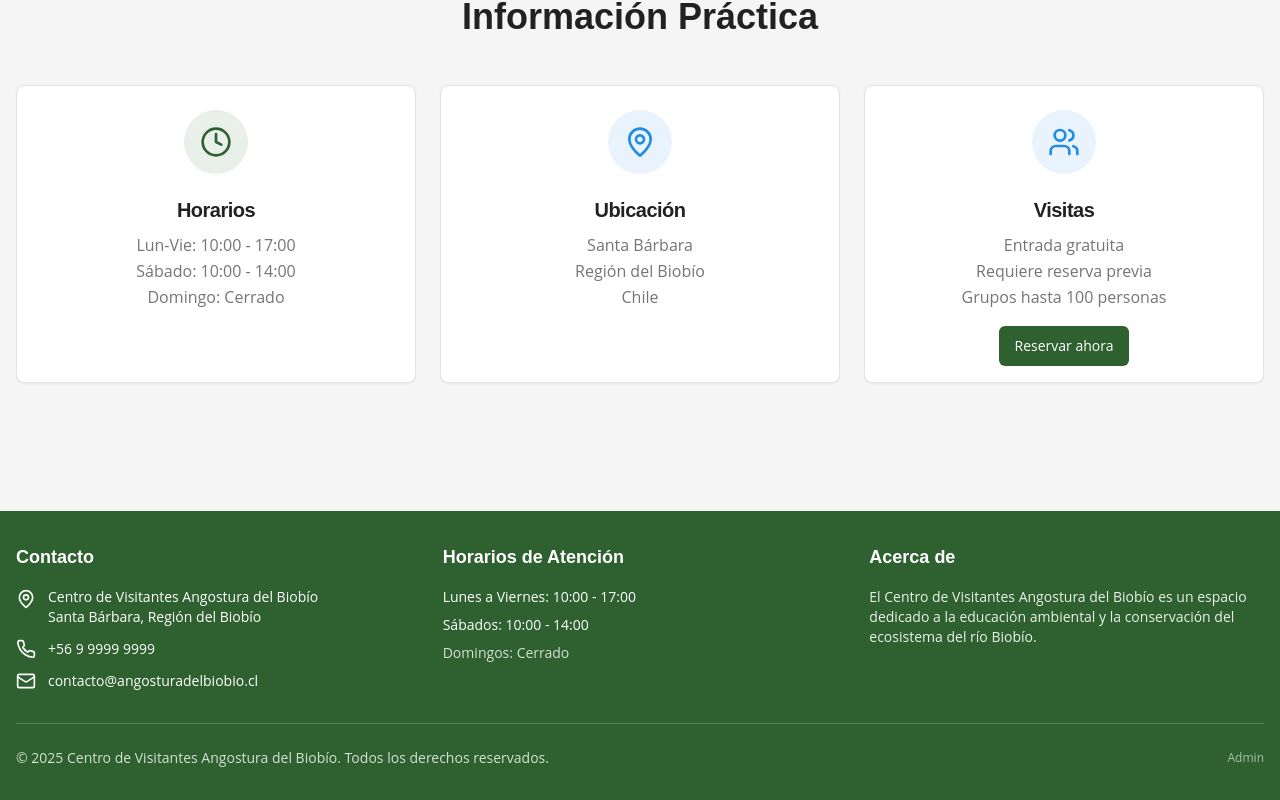
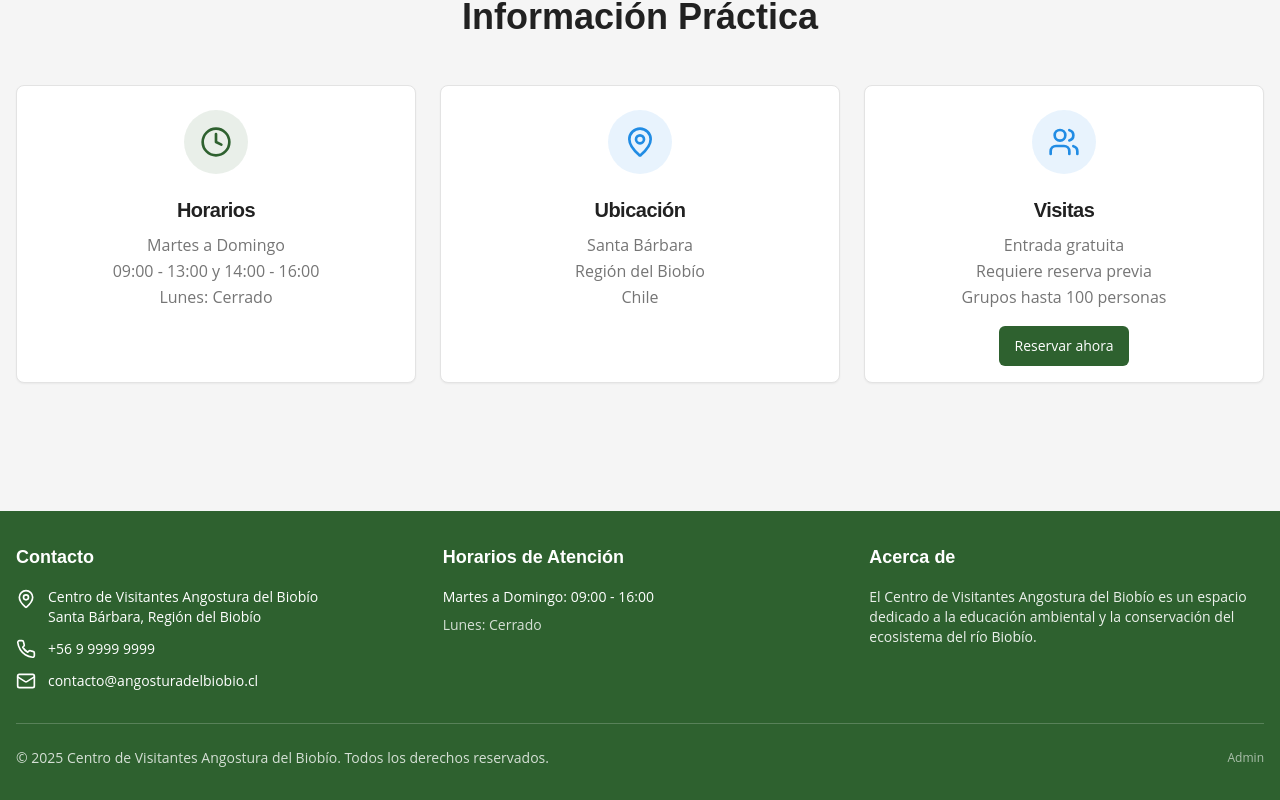
Before and after one commit to fernandogbz/centro-visitantes-angostura, a React (Vite) app: page / in a window 1280 px wide. Shown: the part 1444-2244 px from the top of the page. Built offline with nearby package versions, Linux system fonts and the light colour scheme; the HTML template or start-up script is replaced by a standard one.

Commit message:
fix: update operating hours to reflect new schedule and close on Mondays

```diff
--- a/src/components/Footer.tsx
+++ b/src/components/Footer.tsx
@@ -46,9 +46,8 @@ const Footer = () => {
                 Horarios de Atención
               </h3>
               <div className="text-sm space-y-2">
-                <p>Lunes a Viernes: 10:00 - 17:00</p>
-                <p>Sábados: 10:00 - 14:00</p>
-                <p className="text-primary-foreground/80">Domingos: Cerrado</p>
+                <p>Martes a Domingo: 09:00 - 16:00</p>
+                <p className="text-primary-foreground/80">Lunes: Cerrado</p>
               </div>
             </div>
 
--- a/src/pages/Home.tsx
+++ b/src/pages/Home.tsx
@@ -97,11 +97,11 @@ const Home = () => {
                 </CardHeader>
                 <CardContent className="pb-3 pt-0">
                   <p className="text-base text-muted-foreground leading-relaxed">
-                    Lun-Vie: 10:00 - 17:00
+                    Martes a Domingo
                     <br />
-                    Sábado: 10:00 - 14:00
+                    09:00 - 13:00 y 14:00 - 16:00
                     <br />
-                    Domingo: Cerrado
+                    Lunes: Cerrado
                   </p>
                 </CardContent>
               </Card>
--- a/src/pages/Informacion.tsx
+++ b/src/pages/Informacion.tsx
@@ -36,15 +36,15 @@ const Informacion = () => {
               </CardHeader>
               <CardContent className="space-y-3">
                 <div className="flex justify-between py-2 border-b">
-                  <span className="font-medium">Lunes - Viernes</span>
-                  <span className="text-muted-foreground">10:00 - 17:00</span>
+                  <span className="font-medium">Martes a Domingo</span>
+                  <span className="text-muted-foreground">09:00 - 13:00</span>
                 </div>
                 <div className="flex justify-between py-2 border-b">
-                  <span className="font-medium">Sábados</span>
-                  <span className="text-muted-foreground">10:00 - 14:00</span>
+                  <span className="font-medium">Turno Tarde</span>
+                  <span className="text-muted-foreground">14:00 - 16:00</span>
                 </div>
                 <div className="flex justify-between py-2">
-                  <span className="font-medium">Domingos</span>
+                  <span className="font-medium">Lunes</span>
                   <span className="text-destructive font-medium">Cerrado</span>
                 </div>
                 <div className="mt-4 p-3 bg-secondary/10 rounded-lg text-sm">
```
